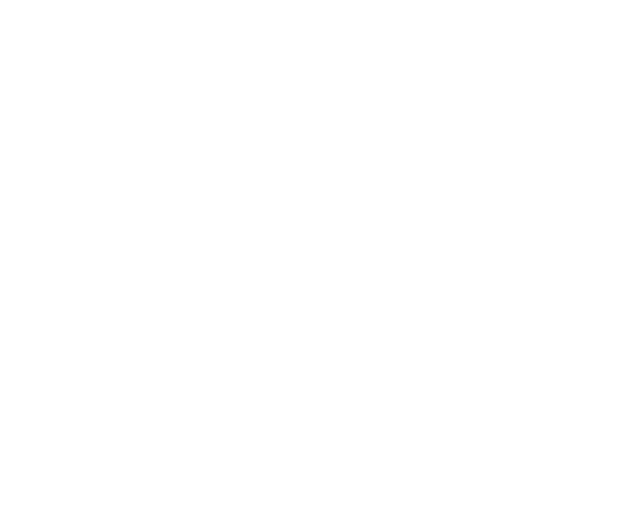
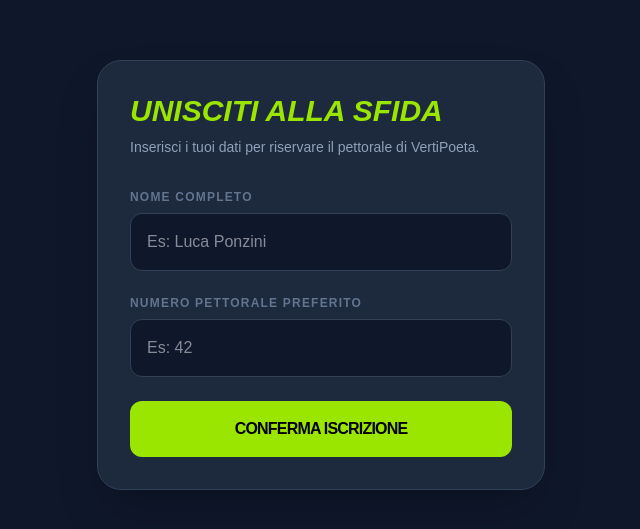
Before and after one commit to LucaPonzini/vertipoeta, a Next.js app: page /iscrizioni in a window 1280 px wide. Shown: the part 125-654 px from the top of the page, without its empty margins (319-959 px from the left). Built offline with nearby package versions, Linux system fonts and the light colour scheme; no server answers.

Commit message:
SISTEMATA FACCIATA ISCRIZIONI

```diff
--- a/app/iscrizioni/page.tsx
+++ b/app/iscrizioni/page.tsx
@@ -1,3 +1,78 @@
+'use client'
+
+import { useState } from 'react'
+import { supabase } from '@/lib/supabase'
+
 export default function Iscrizioni() {
-  return <div className="p-20 text-white">Qui metteremo il form di iscrizione</div>
+  const [nome, setNome] = useState('')
+  const [pettorale, setPettorale] = useState('')
+  const [loading, setLoading] = useState(false)
+  const [messaggio, setMessaggio] = useState('')
+
+  const handleSubmit = async (e: React.FormEvent) => {
+    e.preventDefault()
+    setLoading(true)
+
+    const { error } = await supabase
+      .from('atleti')
+      .insert([{ nome: nome, fettorale: parseInt(pettorale) }]) // Assicurati che su Supabase la colonna sia 'pettorale' o 'fettorale' (controlla lo spelling!)
+
+    if (error) {
+      setMessaggio("Errore: " + error.message)
+    } else {
+      setMessaggio("Iscrizione avvenuta! Ci vediamo in vetta 🚀")
+      setNome('')
+      setPettorale('')
+    }
+    setLoading(false)
+  }
+
+  return (
+    <main className="min-h-screen bg-slate-900 text-white p-6 flex flex-col items-center justify-center">
+      <div className="w-full max-w-md bg-slate-800 p-8 rounded-3xl border border-slate-700 shadow-2xl">
+        <h1 className="text-3xl font-black mb-2 uppercase italic text-lime-400">Unisciti alla sfida</h1>
+        <p className="text-slate-400 mb-8 text-sm">Inserisci i tuoi dati per riservare il pettorale di VertiPoeta.</p>
+
+        <form onSubmit={handleSubmit} className="space-y-6">
+          <div>
+            <label className="block text-xs font-bold uppercase tracking-widest text-slate-500 mb-2">Nome Completo</label>
+            <input
+              type="text"
+              value={nome}
+              onChange={(e) => setNome(e.target.value)}
+              className="w-full p-4 rounded-xl bg-slate-900 border border-slate-700 focus:border-lime-400 outline-none transition-all"
+              placeholder="Es: Luca Ponzini"
+              required
+            />
+          </div>
+
+          <div>
+            <label className="block text-xs font-bold uppercase tracking-widest text-slate-500 mb-2">Numero Pettorale preferito</label>
+            <input
+              type="number"
+              value={pettorale}
+              onChange={(e) => setPettorale(e.target.value)}
+              className="w-full p-4 rounded-xl bg-slate-900 border border-slate-700 focus:border-lime-400 outline-none transition-all"
+              placeholder="Es: 42"
+              required
+            />
+          </div>
+
+          <button
+            type="submit"
+            disabled={loading}
+            className="w-full bg-lime-400 text-black font-black py-4 rounded-xl hover:bg-lime-300 transition-all uppercase tracking-tighter disabled:opacity-50"
+          >
+            {loading ? 'Invio in corso...' : 'Conferma Iscrizione'}
+          </button>
+
+          {messaggio && (
+            <div className={`mt-4 p-4 rounded-lg text-center font-bold ${messaggio.includes('Errore') ? 'bg-red-500/10 text-red-500' : 'bg-lime-400/10 text-lime-400'}`}>
+              {messaggio}
+            </div>
+          )}
+        </form>
+      </div>
+    </main>
+  )
 }
```
